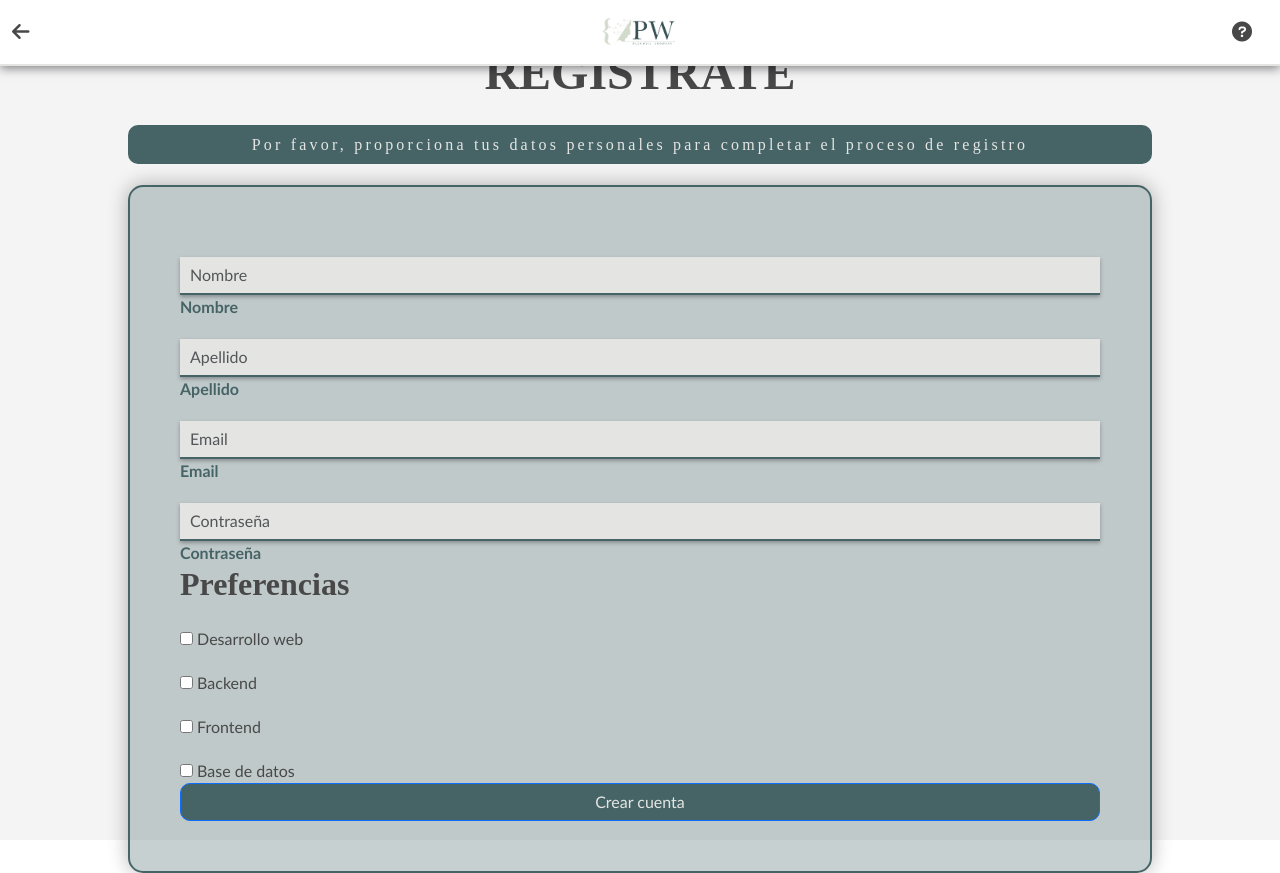
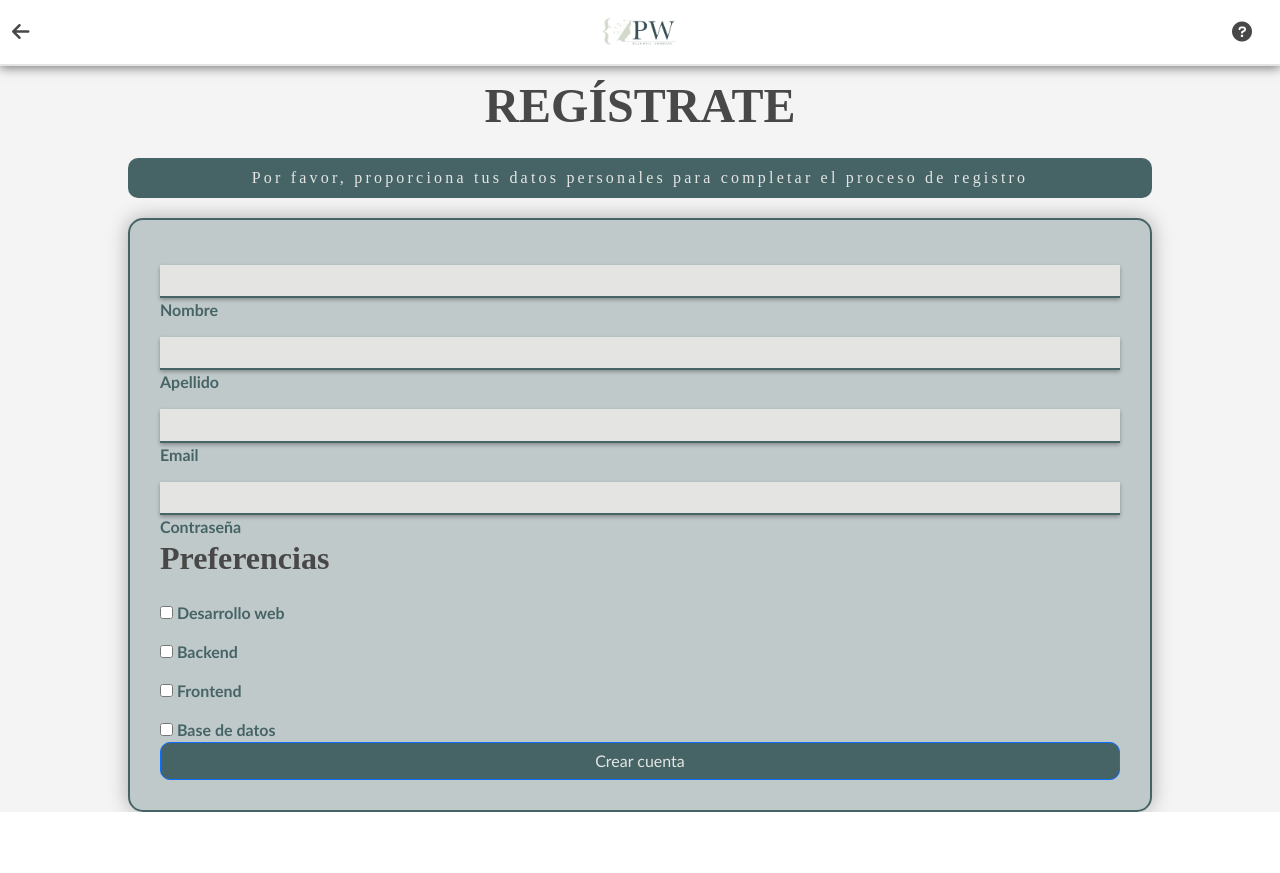
Before and after one commit to gnavarrov/PROGWISE, an Angular app in the folder frontend/: page /registro in a window 1280 px wide. After the commit the page ends 812 px from the top, so only its background shows below. Built offline with nearby package versions, Linux system fonts and the light colour scheme.

Commit message:
Cambios Registro

```diff
--- a/frontend/src/app/form-registration/form-registration.component.html
+++ b/frontend/src/app/form-registration/form-registration.component.html
@@ -19,19 +19,19 @@
       <form [formGroup]="registerForm" (ngSubmit)="onRegister()">
         <!-- PARTE DE RELLENAR CON DATOS -->
         <div class="form-group">
-          <input type="text" class="form-control" formControlName="nombre" placeholder="Nombre" id="nombre">
+          <input type="text" class="form-control" formControlName="nombre" id="nombre">
           <label for="nombre">Nombre</label>
         </div>
         <div class="form-group">
-          <input type="text" class="form-control" formControlName="apellido" placeholder="Apellido" id="apellido">
+          <input type="text" class="form-control" formControlName="apellido"  id="apellido">
           <label for="apellido">Apellido</label>
         </div>
         <div class="form-group">
-          <input type="email" class="form-control" formControlName="email" placeholder="Email" id="email">
+          <input type="email" class="form-control" formControlName="email" id="email">
           <label for="email">Email</label>
         </div>
         <div class="form-group">
-          <input type="password" class="form-control" formControlName="password" placeholder="Contraseña" id="password">
+          <input type="password" class="form-control" formControlName="password" id="password">
           <label for="password">Contraseña</label>
         </div>
         <!-- PREFERENCIAS -->
--- a/frontend/src/app/form-registration/form-registration.component.scss
+++ b/frontend/src/app/form-registration/form-registration.component.scss
@@ -1,11 +1,12 @@
-//----------- ESTILOS GENERALES ------------
+/* Estilos generales */
 body {
   background-color: #f4f4f4;
   font-family: 'Trebuchet MS', 'Lucida Sans Unicode', 'Lucida Grande', 'Lucida Sans', Arial, sans-serif;
   display: flex;
   justify-content: center;
   align-items: center;
-  height: 105vh; /* Establece la altura del body al 100% de la ventana del navegador */}
+
+}
 
 @media (max-width: 768px) {
   body {
@@ -30,16 +31,16 @@ body {
   }
 }
 
-
-//----------- ESTILOS DE TITULOS ------------
+/* Estilos de títulos */
 h2 {
   text-align: center;
   font-size: 3rem;
   font-family: 'Times New Roman', Times, serif;
   font-weight: bold;
   margin-top: -5%;
-  color:#484848;
+  color: #484848;
 }
+
 h4 {
   text-align: center;
   letter-spacing: 0.2rem;
@@ -51,78 +52,66 @@ h4 {
   border-radius: 10px;
   margin-bottom: 2%;
 }
-h5{
+
+h5 {
   text-align: justify;
   font-size: 2rem;
   font-family: 'Times New Roman', Times, serif;
   font-weight: bold;
   margin-top: 0%;
-
-  color:#484848;
-
+  color: #484848;
 }
 
-
-//----------- TAMANIO DEL FORMULARIO INCLUYE TODO   ------------
+/* Tamaño del formulario */
 .container {
   max-width: 80%;
   margin-top: 10%;
 }
 
-
-
-//----------- ESTILOS PARA LAS CAJITAS DE NOMBRE, APELLIDO ETC  ------------
+/* Estilos de los inputs */
 .form-control {
-
   border: none;
   border-bottom: 2px solid #466466;
   border-radius: 0;
   padding-left: 10px;
-  background-color:#e4e5e3;
+  background-color: #e4e5e3;
   color: #e4e5e3;
   transition: border-color 0.3s ease;
   box-shadow: 0 2px 4px rgba(0, 0, 0, 0.3); /* Sombra ligera */
+  font-size: 0.8rem; /* Tamaño de fuente más pequeño */
 }
+
 .form-control:focus {
   border-color: #8c8c8c;
   box-shadow: none;
 }
 
-
-//----------- ESTILOS PARA LA IMAGEN DE FONDO   ------------
+/* Estilos del formulario */
 .form-box {
   border: 2px solid #466466;
   background-color: rgba(70, 100, 102, 0.3); /* Añade transparencia al color de fondo */
   border-radius: 15px;
   box-shadow: 0 0 20px rgba(0, 0, 0, 0.3);
-  padding: 50px;
+  padding: 30px; /* Reducir el padding */
 }
 
 .form-group {
-  margin-top: 20px;
+  margin-top: 15px; /* Reducir el margen superior */
   color: #466466;
   font-weight: bold;
 }
 
-
-//----------- ESTILOS PARA LAS PREFERENCIAS  ------------
-.form-group.preferencias {
-  color: #484848;
-  font-weight: lighter;
-}
-
-
-
-//----------- BOTON DE REGISTRO  ------------
+/* Botón de registro */
 .btn {
   background-color: #466466;
   color: #e4e5e3;
   border-radius: 10px;
   width: 100%;
-
   transition: background-color 0.3s ease;
+  font-size: 1rem; /* Tamaño de fuente */
 }
 
 .btn:hover {
   background-color: #e4e5e3;
+  color: #466466;
 }
```
